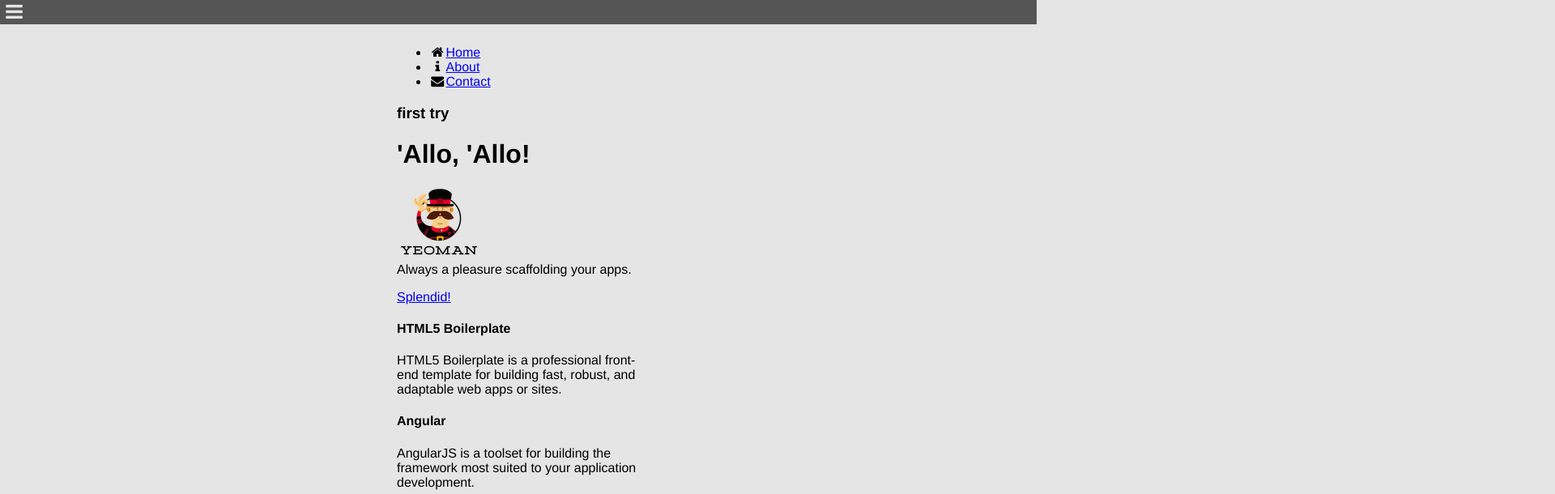
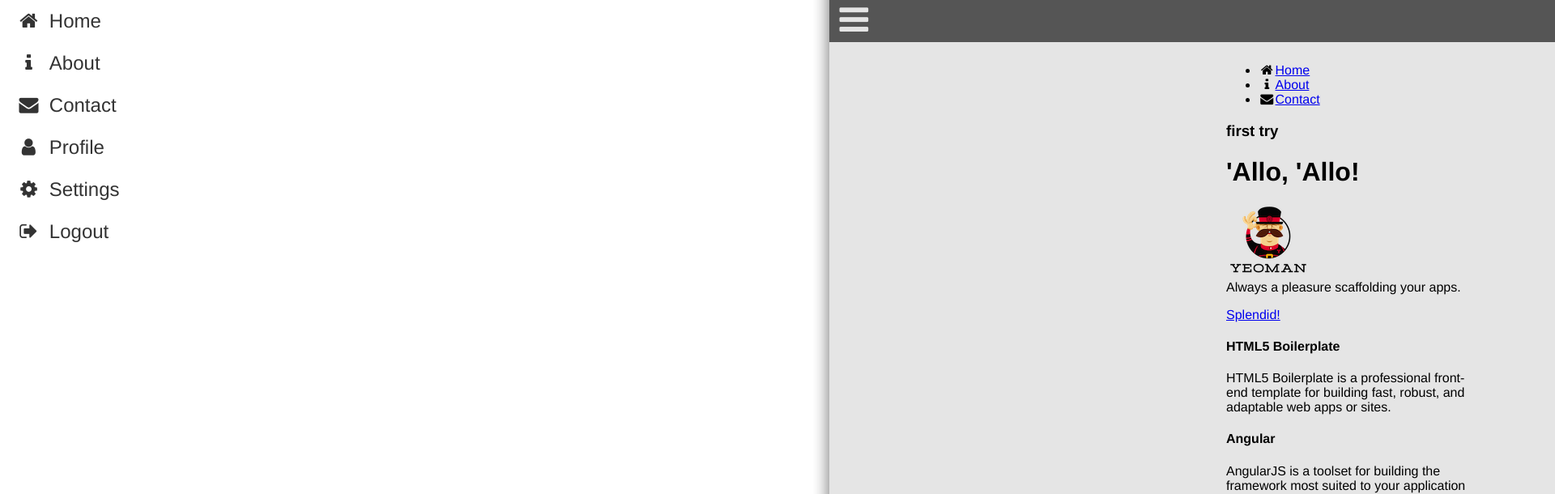
Before and after one commit to npacemo/beit-first-try, a website: page app/index.html in a window 1280 px wide. Both pictures are taken after a click on the element 13 px from the left and 10 px from the top of the page. Shown: the top 610 px of the page at 81% size, 1920 px wide, since content can reach past the window. Drawn offline with nearby package versions, Linux system fonts and the light colour scheme; some packages are replaced by stand-ins of ours; files that its build step writes are made by us from their sources; some icons are missing.

Commit message:
Add sidebar menu interaction

```diff
--- a/app/index.html
+++ b/app/index.html
@@ -7,7 +7,8 @@
     <meta charset="utf-8">
     <title></title>
     <meta name="description" content="">
-    <meta name="viewport" content="width=device-width">
+    <!--<meta name="viewport" content="width=device-width">-->
+    <meta name="viewport" content="width=device-width, initial-scale=1, maximum-scale=1, minimum-scale=1, user-scalable=no, minimal-ui" />
     <!-- Place favicon.ico and apple-touch-icon.png in the root directory -->
     <!-- build:css styles/vendor.css -->
     <!-- bower:css -->
@@ -18,7 +19,7 @@
     <link rel="stylesheet" href="styles/main.css">
     <!-- endbuild -->
   </head>
-  <body ng-app="firstTryApp">
+  <body ng-app="firstTryApp" ng-controller="RootCtrl">
     <!--[if lt IE 7]>
       <p class="browsehappy">You are using an <strong>outdated</strong> browser. Please <a href="http://browsehappy.com/">upgrade your browser</a> to improve your experience.</p>
     <![endif]-->
@@ -30,7 +31,7 @@
       ng-class="{ 'menu-sidebar-shown': menuSidebarShown }">
       <div class="app-header sidebar-pushed">
         <div class="icon header-menu-sidebar-expand-button fa fa-bars fa-1g"
-          jqm-tap="changeSidebarVisibility('menu', !menuSidebarShown)"></div>
+          ng-click="showSidebarMenu(!menuSidebarShown)"></div>
       </div>
       <div class="sidebar menu-sidebar">
         <div class="side-menu">
@@ -43,8 +44,9 @@
             <a ng-href="#"><i class="fa fa-sign-out fa-fw"></i><span class="nav-label">Logout</span></a>
           </div>
         </div>
+        <div class="side-menu-shadow"></div>
       </div>
-      <div class="interaction-blocker sidebar-pushed" jqm-vmousedown="hideSidebars()"></div>
+      <div class="interaction-blocker sidebar-pushed" ng-click="hideSidebarMenu()"></div>
     </div>
 
     <div class="container-wrapper">
@@ -69,18 +71,21 @@
 
     <!-- build:js scripts/vendor.js -->
     <!-- bower:js -->
+    <script src="bower_components/jquery/dist/jquery.js"></script>
     <script src="bower_components/angular/angular.js"></script>
     <script src="bower_components/angular-resource/angular-resource.js"></script>
     <script src="bower_components/angular-cookies/angular-cookies.js"></script>
     <script src="bower_components/angular-sanitize/angular-sanitize.js"></script>
     <script src="bower_components/angular-route/angular-route.js"></script>
     <script src="bower_components/less/dist/less-1.7.0.js"></script>
+    <script src="bower_components/angular-touch/angular-touch.js"></script>
     <!-- endbower -->
     <!-- endbuild -->
 
         <!-- build:js({.tmp,app}) scripts/scripts.js -->
         <script src="scripts/app.js"></script>
         <script src="scripts/controllers/main.js"></script>
+        <script src="scripts/controllers/root.js"></script>
         <!-- endbuild -->
 </body>
 </html>
--- a/app/scripts/app.js
+++ b/app/scripts/app.js
@@ -5,7 +5,8 @@
     'ngCookies',
     'ngResource',
     'ngSanitize',
-    'ngRoute'
+    'ngRoute',
+    'ngTouch'
   ])
   .config(function ($routeProvider) {
     $routeProvider
--- /dev/null
+++ b/app/scripts/controllers/root.js
@@ -0,0 +1,27 @@
+'use strict';
+
+angular.module('firstTryApp')
+  .controller('RootCtrl', function ($scope) {
+    $scope.menuSidebarShown = false;
+
+    $scope.showSidebarMenu = function(visible) {
+      $scope.menuSidebarShown = visible;
+    };
+
+    $scope.hideSidebarMenu = function() {
+      $scope.menuSidebarShown = false;
+    };
+
+    $scope.$watch("menuSidebarShown", function() {
+      $scope.updateContainerWrapperTransform();
+    });
+
+    $scope.updateContainerWrapperTransform = function() {
+      var containerWrapper = $(".container-wrapper");
+      if ($scope.menuSidebarShown) {
+        containerWrapper.css("transform", "translate3d(80%, 0, 0)");
+      } else {
+        containerWrapper.css("transform", "");
+      }
+    };
+  });
--- a/app/styles/main.less
+++ b/app/styles/main.less
@@ -11,7 +11,7 @@
 
 @container-padding: 10px;
 @content-width: @container-width - 2 * @container-padding;
-@header-height: 30px;
+@header-height: 52px;
 @root-font-size: 16px;
 @base-padding: 10px;
 @side-menu-padding: 5px;
@@ -39,7 +39,7 @@
   top: 0px;
   width: 100%;
   z-index: 1001;
-  transform: translate3d(0, 0, 0);
+  transform: translate3d(0%, 0, 0);
 
   height: @header-height;
   background-color: #555555;
@@ -96,6 +96,17 @@
       }
     }
   }
+
+  .side-menu-shadow {
+    position: absolute;
+    top: 0;
+    bottom: 0;
+    right: 0;
+    width: 20px;
+    height: 100%;
+    background-image: url(../images/shadow-pattern.png);
+    background-repeat: repeat-y;
+  }
 }
 
 .interaction-blocker {
@@ -106,11 +117,10 @@
   left: 0px;
   right: 0px;
   display: none;
-  box-shadow: -10px 0px 10px #999;
 }
 
 .sidebar-pushed {
-    transition: transform 400ms ease;
+  transition: transform 400ms ease;
 }
 
 .root-halo-holder.menu-sidebar-shown {
@@ -121,16 +131,12 @@
   .sidebar-pushed {
     transform: translate3d(80%, 0, 0);
   }
-
-  .interaction-blocker {
-    display: block;
-  }
 }
 
 .container-wrapper {
   margin-top: @header-height;
   transition: transform 400ms ease;
-  transform: translate3d(0, 0, 0);
+  transform: translate3d(0%, 0, 0);
 
   .container {
     width: @content-width;
```
Also changed, not shown: bower.json (+10 -8 lines), test/spec/controllers/root.js (added, +22 -0 lines), app/images/shadow-pattern.png (added).
